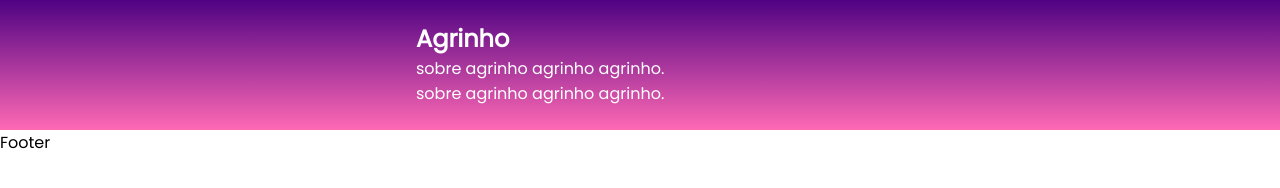
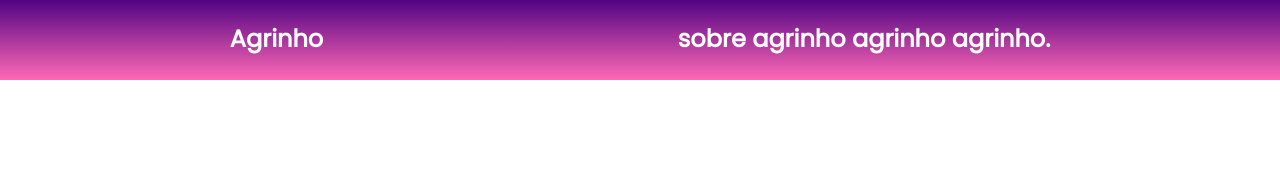
Before and after one commit to bipossenti/html, a plain HTML site: page index.html in a window 1280 px wide. Shown: the part 28-216 px from the top of the page. Drawn offline with Linux system fonts and the light colour scheme.

Commit message:
Update index.html

```diff
--- a/index.html
+++ b/index.html
@@ -18,11 +18,12 @@
     <section class="produtos">
         <div class="produtos-div-conteudo">
             <h2 class="produtos-titulo">Agrinho</h2>
-            <p class="produtos-texto-um">sobre agrinho agrinho agrinho.</p>
-            <p class="produtos-texto-dois">sobre agrinho agrinho agrinho.</p>
         </div>
+ </header>
+    <section class="texto principal">
+        <div>
+         <h2 >sobre agrinho agrinho agrinho.</h2>
     </div>
     </section>
 </body>
 </html>
-Footer
```
